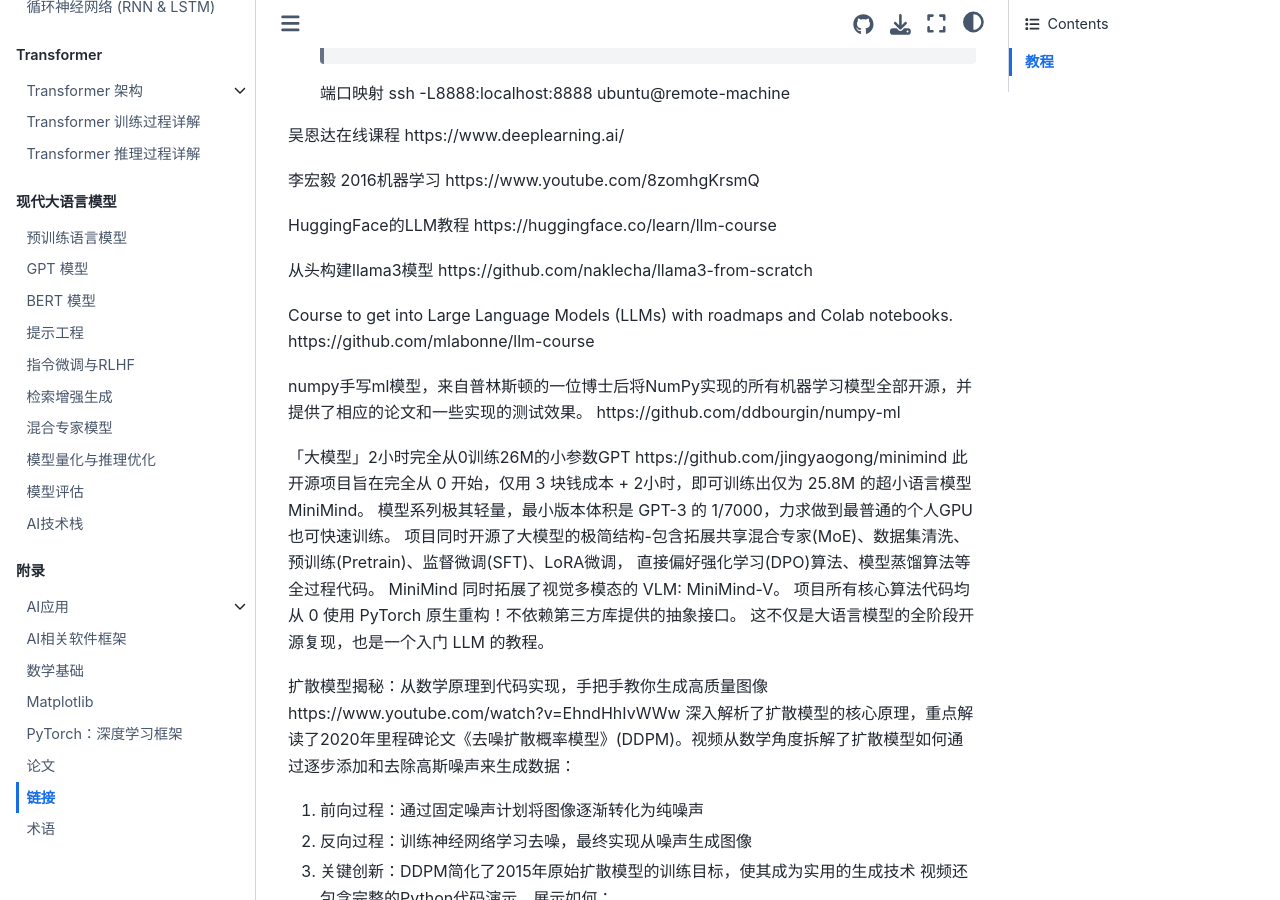
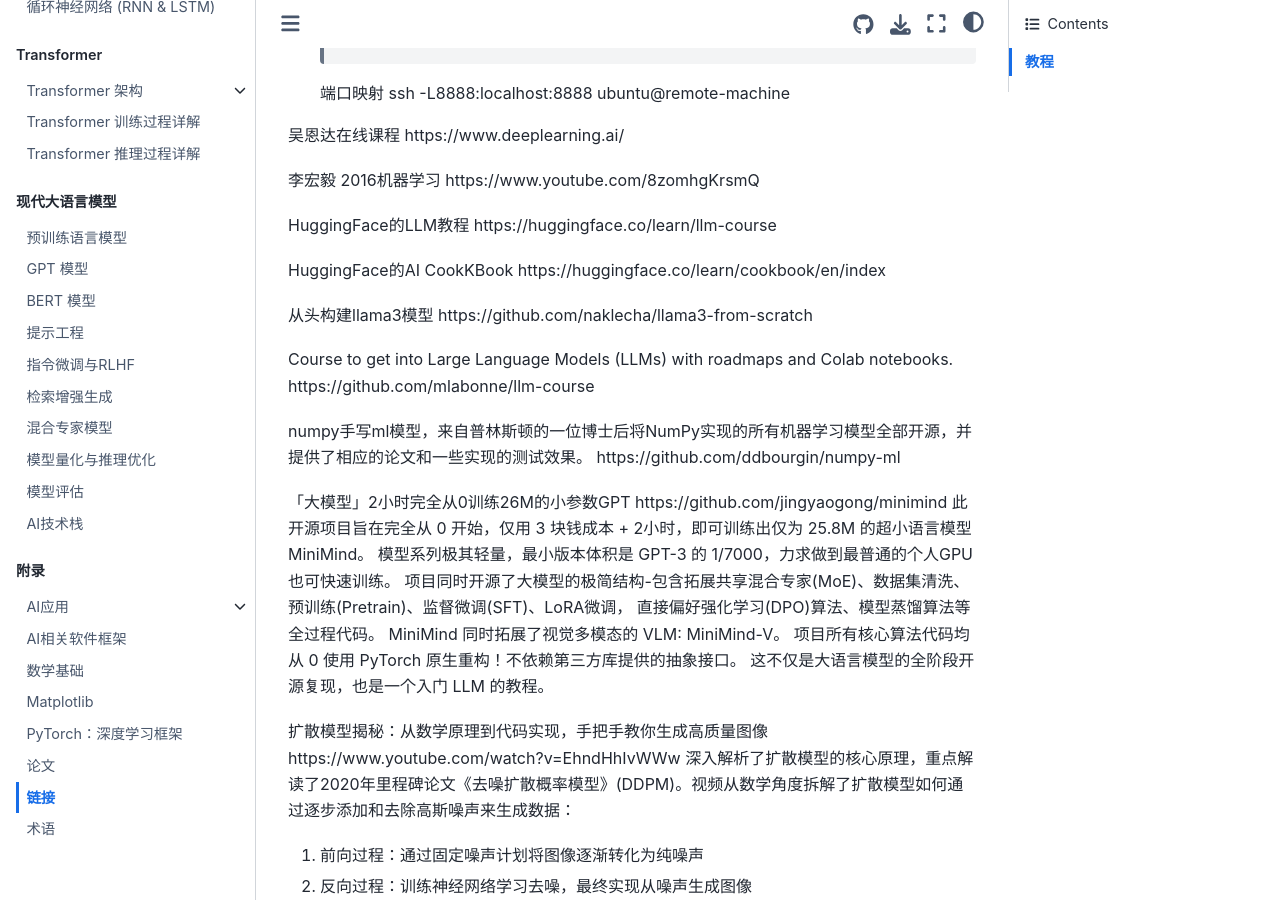
Before and after one commit to kaifeng/llm-learn, a Sphinx documentation site: the page built from source/appendix/links.md, in a window 1280 px wide and 900 px high, scrolled down 730 px. Built offline with Sphinx 7.4.7 and the Sphinx Book theme 1.1.4, drawn with Linux system fonts in a browser that asks for light colours.

Commit message:
Add link

```diff
--- a/source/appendix/links.md
+++ b/source/appendix/links.md
@@ -36,6 +36,8 @@
 
 HuggingFace的LLM教程 https://huggingface.co/learn/llm-course
 
+HuggingFace的AI CookKBook https://huggingface.co/learn/cookbook/en/index
+
 从头构建llama3模型 https://github.com/naklecha/llama3-from-scratch
 
 Course to get into Large Language Models (LLMs) with roadmaps and Colab notebooks.
```
